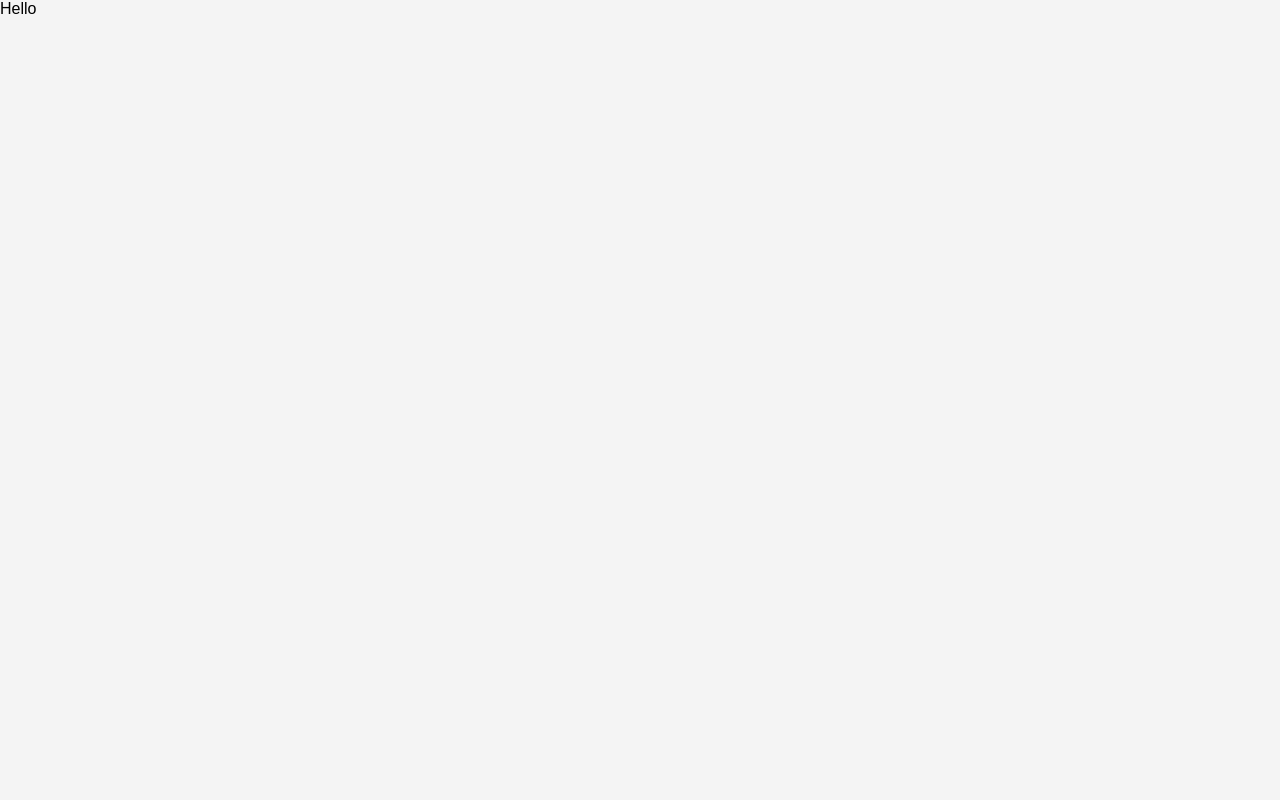
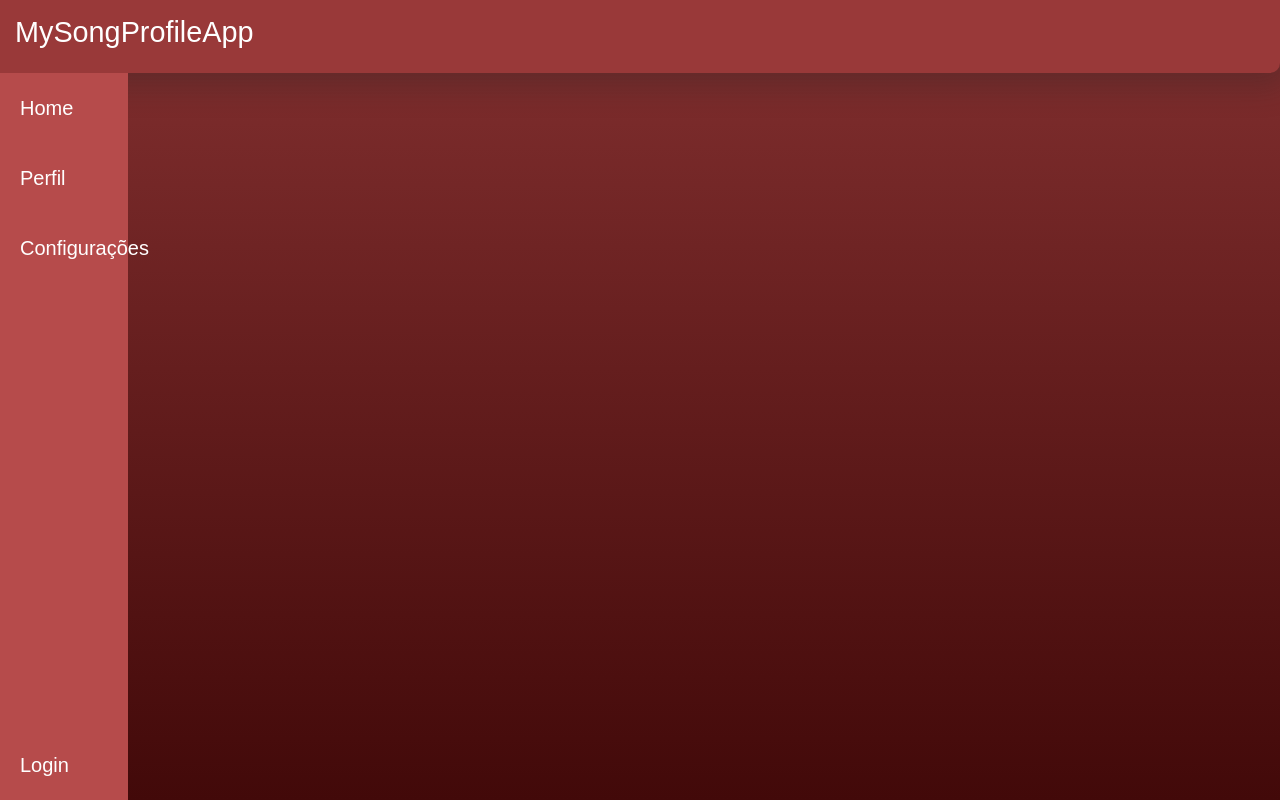
Before and after one commit to brunomikmenta/T1-INF1407-2026, a Django app: page / in a window 1280 px wide. Before the commit the page is almost empty. Run offline with Django 5.2, Linux system fonts and the light colour scheme.

Commit message:
Added style for homepage and nav-bar

```diff
--- a/T1_Site/SongProfileApp/static/SongProfileApp/css/estilo.css
+++ b/T1_Site/SongProfileApp/static/SongProfileApp/css/estilo.css
@@ -1,11 +1,68 @@
 @charset "UTF-8";
 
 body {
+    display: flex;
+    flex-direction: column;
     margin: 0;
     padding: 0;
     height: 100vh;  /* Ocupa 100% da altura da tela */
     font-family: Arial, sans-serif;
-    background-color: #f4f4f4;
+    background-image: linear-gradient(to bottom, #833030, #420909);
+    /*background-color: #833030;*/
+    color: white;
+}
+
+header {
+    display: flex;
+    flex-direction: row;
+    background-color: #993939;
+    padding: 15px;
+    border-radius: 0px 0px 10px 0px;
+    box-shadow: 0 4px 30px 10px rgba(35, 35, 35, 0.3);
+
+}
+
+nav#leftbar{
+    background-color: #b64b4b;
+    display: flex;
+    flex-direction: column;
+    height: 100%;
+    width: 10%;
+    align-items: left;
+
+}
+
+nav#leftbar ul {
+    display: flex;
+    flex-direction: column;
+    align-items: left;
+    height: 100%;
+    list-style-type: none;
+    margin: 0;
+    padding: 0;
+}
+
+.btn-primary {
+    padding: 20px;
+    background-color: transparent;
+    border: none;
+    width: 100%;
+    font-size: 20px;
+    border-radius: 0px;
+    text-align: left;
+}
+
+.btn-primary:hover {
+    background-color: #702c2c;
+}
+
+.btn-primary:active {
+    background-color: #702c2c !important;
+}
+
+
+nav#leftbar ul li.login-component {
+    margin-top: auto;
 }
 
 .login-container{
@@ -24,11 +81,11 @@ body {
     width: 100%;
     max-width: 350px; /* Define um limite de largura */
     text-align: center;
+    color: black;
 }
 
 h1 {
     margin-bottom: 0.5rem;
-    color: #333;
     font-size: 1.8rem;
 }
 
--- a/T1_Site/SongProfileApp/templates/SongProfileApp/index.html
+++ b/T1_Site/SongProfileApp/templates/SongProfileApp/index.html
@@ -6,12 +6,30 @@
     <meta charset="UTF-8">
     <meta name="viewport" content="width=device-width, initial-scale=1.0">
     <title>MySongProfileApp</title>
+    <link href="https://cdn.jsdelivr.net/npm/bootstrap@5.3.8/dist/css/bootstrap.min.css" rel="stylesheet" integrity="sha384-sRIl4kxILFvY47J16cr9ZwB07vP4J8+LH7qKQnuqkuIAvNWLzeN8tE5YBujZqJLB" crossorigin="anonymous">
     <link rel="stylesheet" href="{% static 'SongProfileApp/css/estilo.css' %}">
 </head>
 
 <body>
-    Hello
+    <header>
+        <h1>MySongProfileApp</h1>
+    </header>
 
+    <nav id="leftbar">
+        <ul>
+            <li><a class="btn btn-primary" href="">Home</a></li>
+            <li><a class="btn btn-primary" href="">Perfil</a></li>
+            <li><a class="btn btn-primary" href="">Configurações</a></li>
+            <li class="login-component">
+                {% if not user.is_authenticated %}
+                    <a class="btn btn-primary" href="">Login</a>
+                {% else %}
+                    <a class="btn btn-primary" href="">Logout</a>
+                {% endif %}
+            </li>
+        </ul>
+
+    </nav>
 
 
 </body>
```
